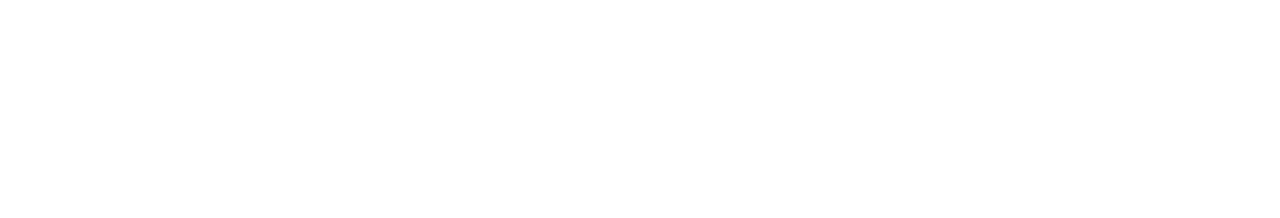
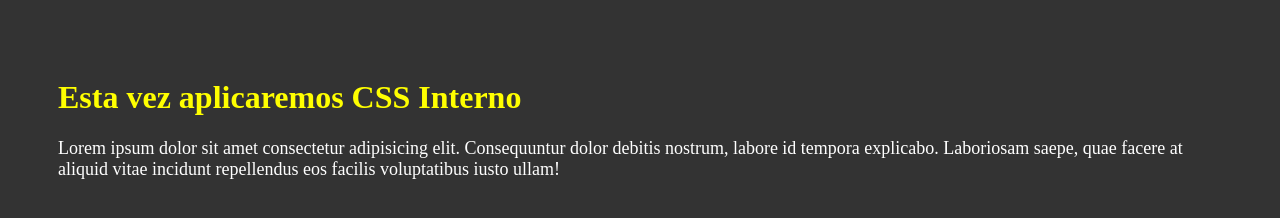
Before and after one commit to leoalejandro24/Desarrollo-De-Aplicaciones-Full-Stack-Python-Trainee, a plain HTML site: page Lección 3, APLICACIÓN DE ESTILOS Y RESPONSIVIDAD/4.CSS_Interno.html in a window 1280 px wide. Drawn offline with Linux system fonts and the light colour scheme.

Commit message:
Termino de la lección 3

```diff
--- a/Lección 3, APLICACIÓN DE ESTILOS Y RESPONSIVIDAD/4.CSS_Interno.html
+++ b/Lección 3, APLICACIÓN DE ESTILOS Y RESPONSIVIDAD/4.CSS_Interno.html
@@ -6,9 +6,31 @@
     <meta charset="UTF-8">
     <meta name="viewport" content="width=device-width, initial-scale=1.0">
     <title>CSS Interno</title>
-    <style ></style>
+    <style type="text/css">
+        body {
+            background-color: #333; /*Color de fondo del body */
+            color: white; /* Color de la letra */
+            padding: 50px;
+            /*El padding en CSS es la propiedad que define el espacio interno entre el
+            contenido de un elemento y el borde de ese mismo elemento.
+            Es decir, crea un área de relleno dentro del contenedor,
+            separando el contenido del borde, lo que evita que el contenido esté
+            "pegado" a los límites del elemento.*/
+        }
+        h1 {
+            color: yellow; /*Color de letra*/
+        }
+        p {
+            font-size: 18px;
+        }
+    </style> <!-- En la etiqueta style se ingresan los estilos del css-->
 </head>
 <body>
-
+    <h1>Esta vez aplicaremos CSS Interno</h1>
+    <p>Lorem ipsum dolor sit amet consectetur adipisicing elit.
+    Consequuntur dolor debitis nostrum, labore id tempora explicabo.
+    Laboriosam saepe, quae facere at aliquid vitae incidunt repellendus eos facilis
+    voluptatibus iusto ullam!
+    </p> <!--Al unico que le afecta el color de letra es al parrafo ya que esta en el body-->
 </body>
 </html>
--- /dev/null
+++ b/Lección 3, APLICACIÓN DE ESTILOS Y RESPONSIVIDAD/estilos.css
@@ -0,0 +1,16 @@
+body {
+    background-color: #333; /*Color de fondo del body */
+    color: white; /* Color de la letra */
+    padding: 50px;
+    /*El padding en CSS es la propiedad que define el espacio interno entre el
+    contenido de un elemento y el borde de ese mismo elemento.
+    Es decir, crea un área de relleno dentro del contenedor,
+    separando el contenido del borde, lo que evita que el contenido esté
+    "pegado" a los límites del elemento.*/
+}
+h1 {
+    color: yellow; /*Color de letra*/
+}
+p {
+    font-size: 18px;
+}
```
Also changed, not shown: Lección 3, APLICACIÓN DE ESTILOS Y RESPONSIVIDAD/5.CSS_Externo.html (added, +19 -0 lines), 4 other files.
